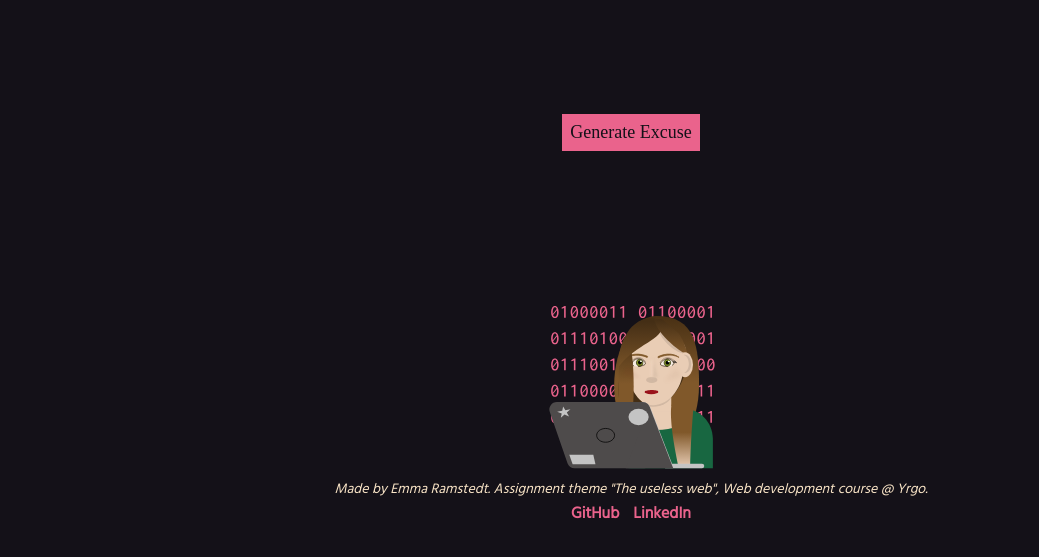
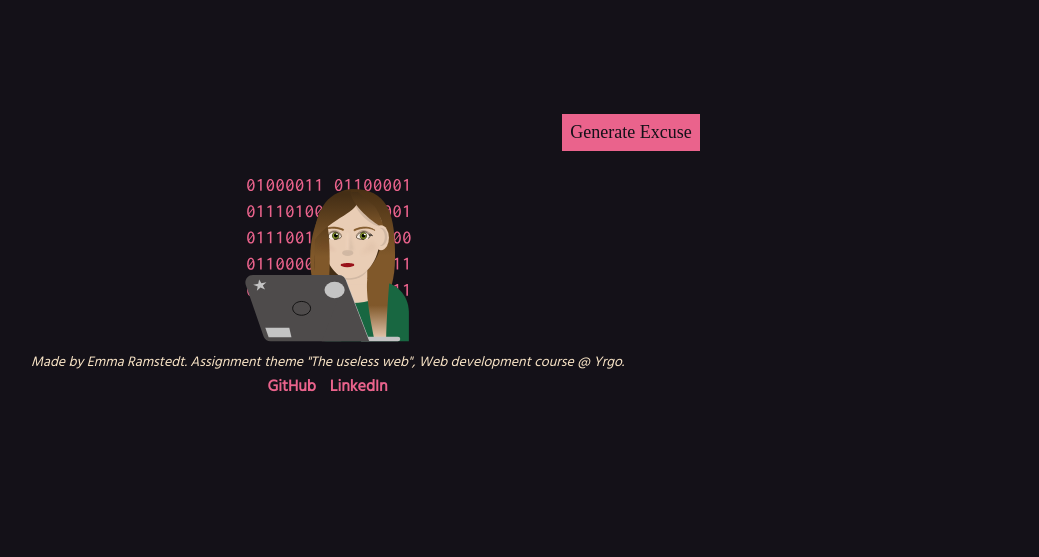
Before and after one commit to Deliciaes/the-perfect-excuse, a plain HTML site: page index.html in a window 1280 px wide. Both pictures are taken after a click on the element "About". Shown: the part 264-821 px from the top of the page, without its empty margins (9-1048 px from the left). Drawn offline with Linux system fonts and the light colour scheme; a web font is replaced by a local one.

Commit message:
fixed footer bug

```diff
--- a/style.css
+++ b/style.css
@@ -184,11 +184,9 @@ footer {
   position: absolute;
   margin-left: auto;
   margin-right: auto;
-  left: 0;
-  right: 0;
-  bottom: 30px;
   text-align: center;
   display: none;
+  padding-top: 20px;
 }
 @media screen and (max-width: 768px) {
   .gallery-row img {
--- a/style.js
+++ b/style.js
@@ -202,7 +202,7 @@ const ones = document.querySelectorAll('#one');
 const zeros = document.querySelectorAll('#zero');
 
 about.addEventListener('click', () => {
-  footer.style.display = 'block';
+  footer.style.display = 'flex';
   about.style.display = 'none';
 });
 
```
